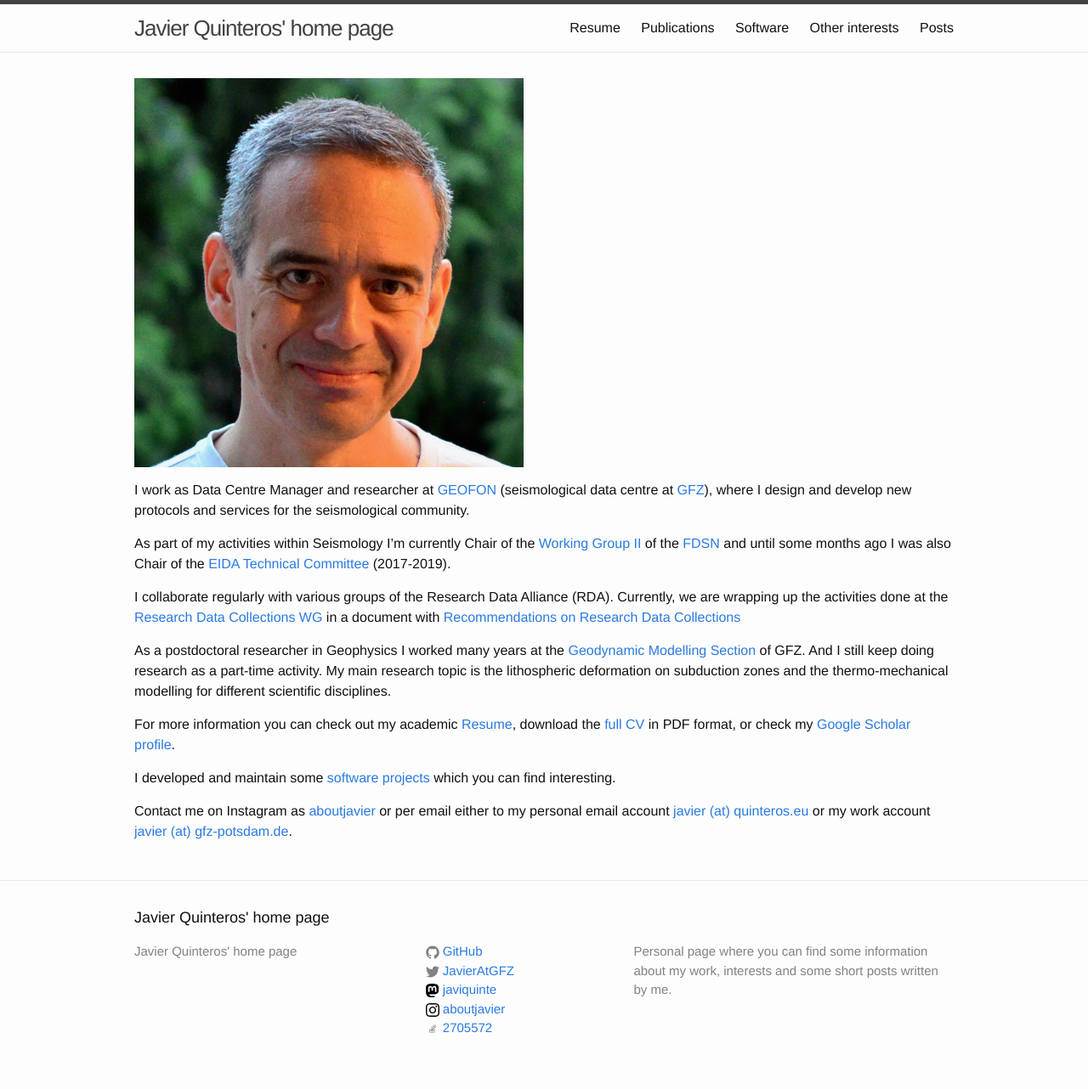
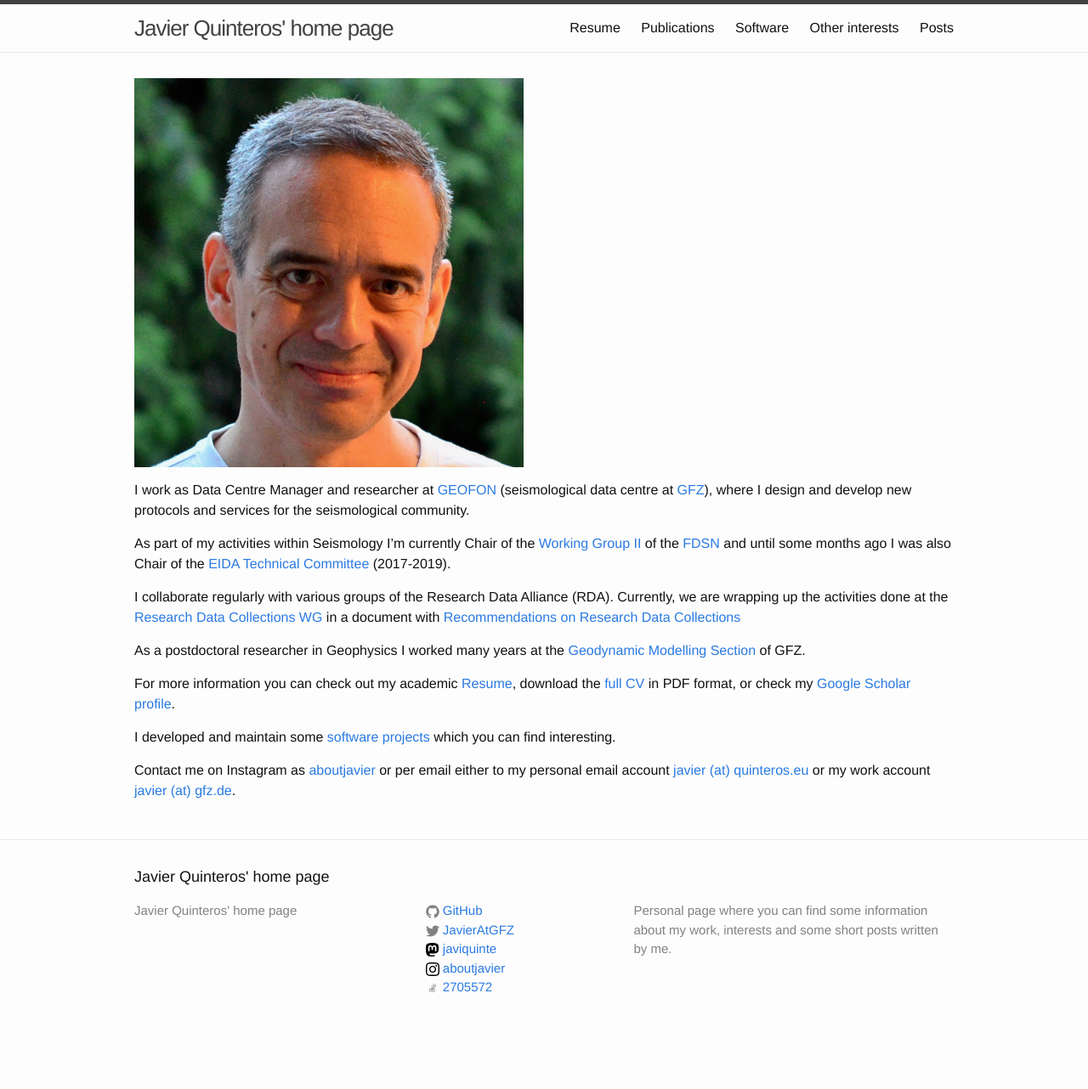
Before and after one commit to javiquinte/javiquinte.github.io, a Jekyll site: the page built from index.md, in a window 1280 px wide. Shown: the whole page at 85% size. Built offline with Jekyll 4.4.1, drawn with Linux system fonts in a browser that asks for light colours; after the commit the page ends 1234 px from its top, so only the background shows below that.

Commit message:
Update links to GFZ

```diff
--- a/index.md
+++ b/index.md
@@ -7,7 +7,7 @@ person: Javier
 
 I work as Data Centre Manager and researcher at
 [GEOFON](http://geofon.gfz-potsdam.de) (seismological data centre at
-[GFZ](http://www.gfz-potsdam.de)), where I design and develop new protocols
+[GFZ](https://www.gfz.de)), where I design and develop new protocols
 and services for the seismological community.
 
 As part of my activities within Seismology I'm currently Chair of the
@@ -20,10 +20,7 @@ Currently, we are wrapping up the activities done at the [Research Data Collecti
 with [Recommendations on Research Data Collections][DCWG-Recommend]
 
 As a postdoctoral researcher in Geophysics I worked many years at the
-[Geodynamic Modelling Section][Sec2.5] of GFZ. And I still keep doing research
-as a part-time activity. My main research topic is the lithospheric deformation
-on subduction zones and the thermo-mechanical modelling for different scientific
-disciplines.
+[Geodynamic Modelling Section][Sec2.5] of GFZ.
 
 For more information you can check out my academic [Resume](/2-resume.html),
 download the [full CV](/static/Quinteros-CV.pdf) in PDF format, or check my
@@ -32,10 +29,10 @@ download the [full CV](/static/Quinteros-CV.pdf) in PDF format, or check my
 I developed and maintain some [software projects](/4-software.html) which you can
 find interesting.
 
-Contact me on Instagram as [aboutjavier](https://www.instagram.com/aboutjavier/) or per email either to my personal email account [javier (at) quinteros.eu](mailto:javier (at) quinteros.eu) or my work account [javier (at) gfz-potsdam.de](mailto:javier (at) gfz-potsdam.de).
+Contact me on Instagram as [aboutjavier](https://www.instagram.com/aboutjavier/) or per email either to my personal email account [javier (at) quinteros.eu](mailto:javier (at) quinteros.eu) or my work account [javier (at) gfz.de](mailto:javier (at) gfz.de).
 
 [ETC]:            http://www.orfeus-eu.org/data/eida/structure/
 [RDA-DCWG]:       https://www.rd-alliance.org/groups/research-data-collections-wg.html
 [DCWG-Recommend]:   https://www.rd-alliance.org/group/research-data-collections-wg/outcomes/rda-research-data-collections-wg-recommendations
-[Sec2.5]:         http://www.gfz-potsdam.de/en/section/geodynamic-modeling/
+[Sec2.5]:         https://www.gfz.de/en/section/geodynamic-modeling/
 [Scholar-JQ]:     https://scholar.google.com/citations?user=8o4y6EKnIh0C&hl=es
```
